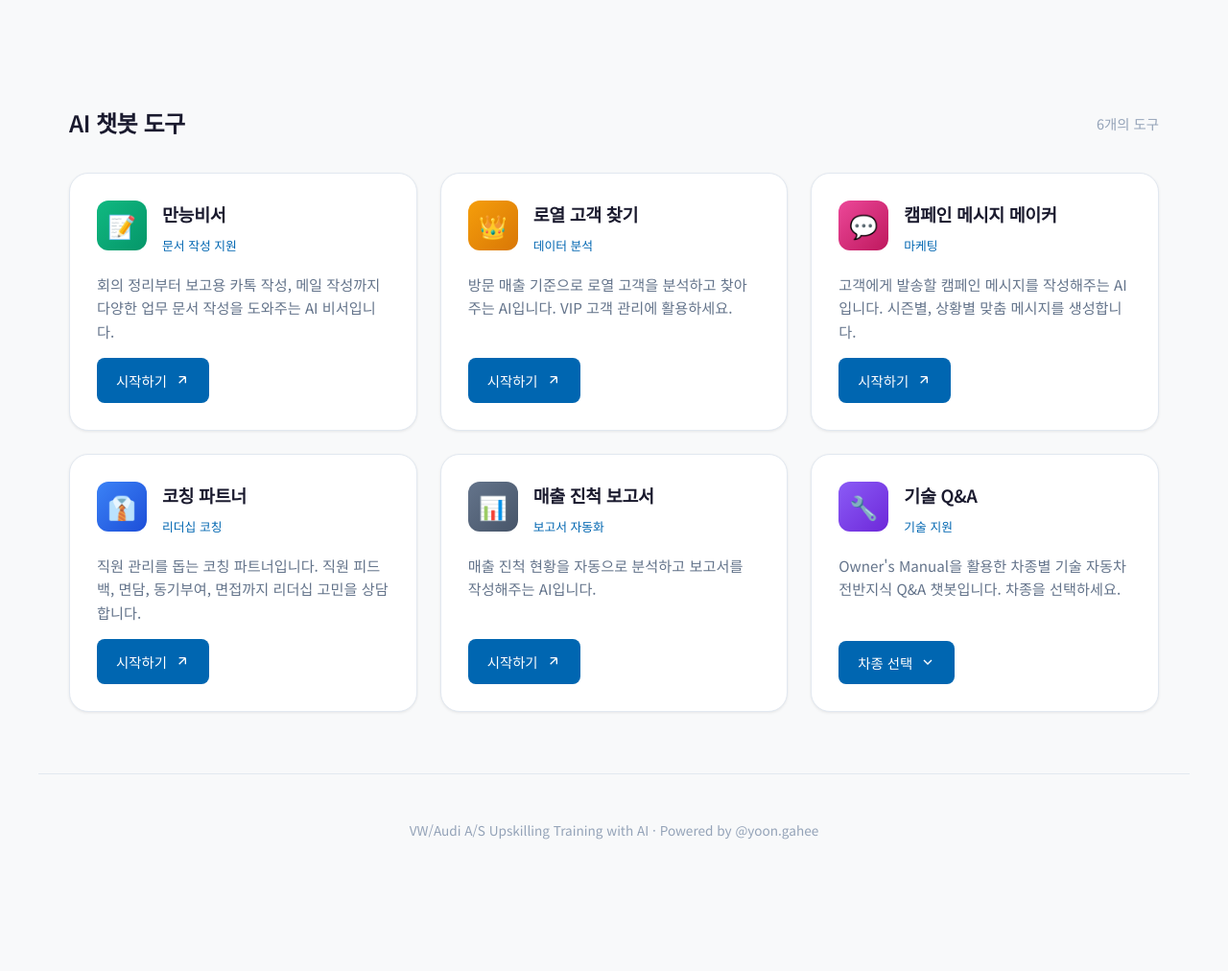
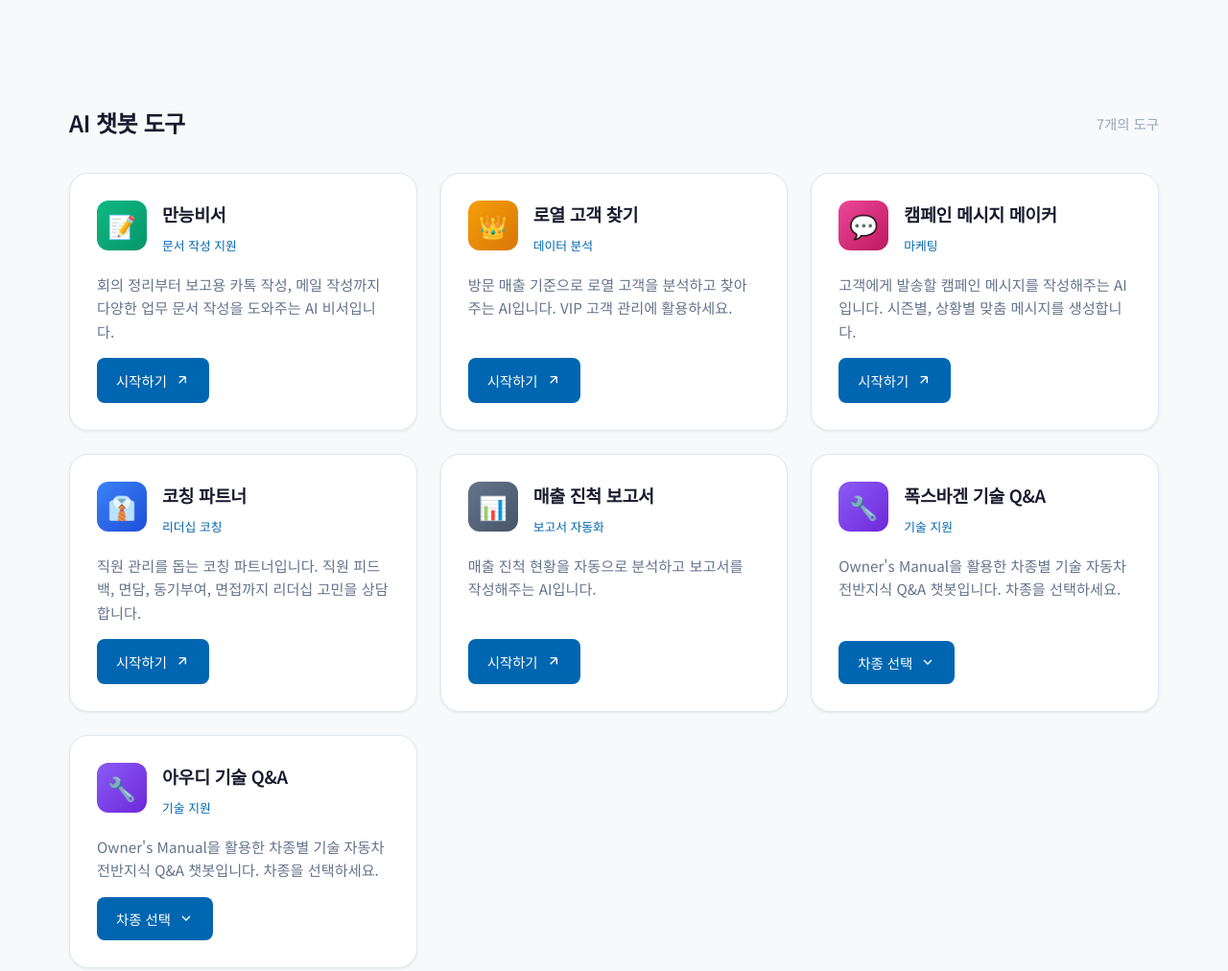
Before and after one commit to gaheeyoon/vw-audi-genai, a plain HTML site: page index.html in a window 1280 px wide. Shown: the part 368-1380 px from the top of the page at 96% size. Drawn offline with Linux system fonts and the light colour scheme.

Commit message:
기술 Q&A를 브랜드별로 분리

```diff
--- a/index.html
+++ b/index.html
@@ -728,7 +728,7 @@
           emoji: "📊",
         },
         {
-          title: "기술 Q&A",
+          title: "폭스바겐 기술 Q&A",
           category: "기술 지원",
           description:
             "Owner's Manual을 활용한 차종별 기술 자동차 전반지식 Q&A 챗봇입니다. 차종을 선택하세요.",
@@ -745,6 +745,16 @@
                 { name: "ID.5", id: "tech-id5" },
               ],
             },
+          ],
+        },
+        {
+          title: "아우디 기술 Q&A",
+          category: "기술 지원",
+          description:
+            "Owner's Manual을 활용한 차종별 기술 자동차 전반지식 Q&A 챗봇입니다. 차종을 선택하세요.",
+          icon: "support",
+          emoji: "🔧",
+          dropdown: [
             {
               group: "아우디",
               items: [
```
